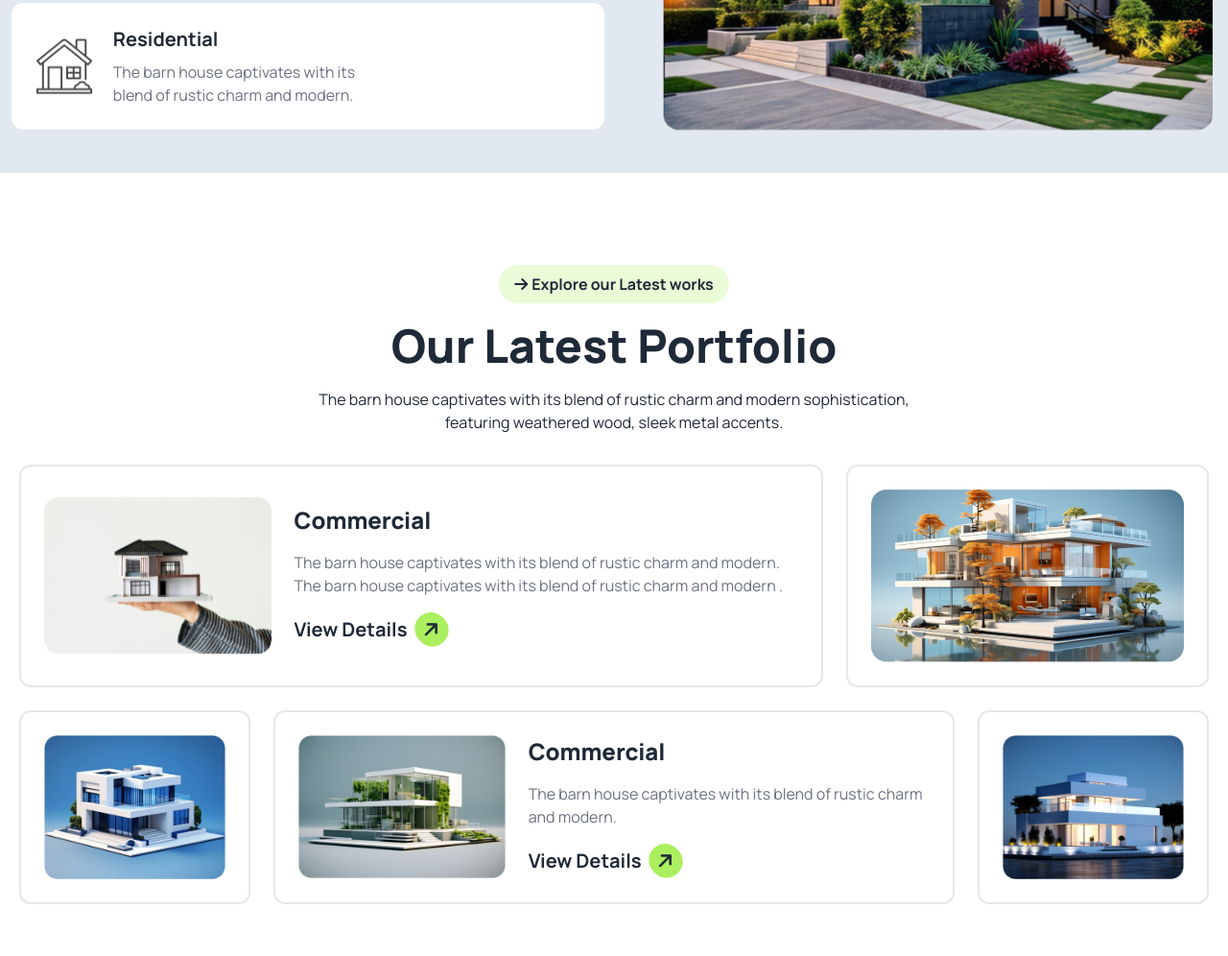
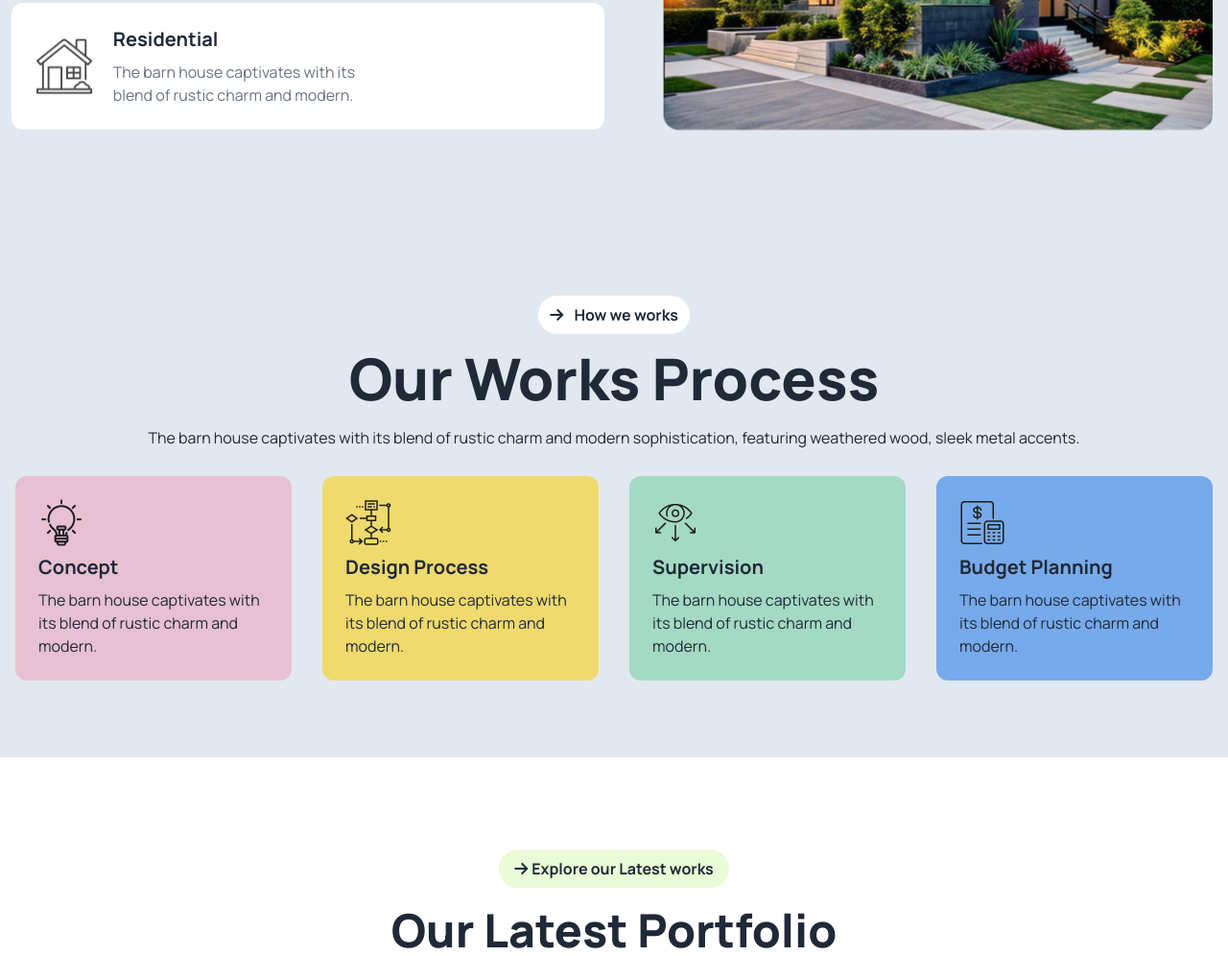
Before and after one commit to whoishasan/Assignment3-Rinterio, a plain HTML site: page index.html in a window 1280 px wide. Shown: the part 1377-2373 px from the top of the page at 96% size. Drawn offline with nearby package versions, Linux system fonts and the light colour scheme.

Commit message:
works procces and footer section design

```diff
--- a/index.html
+++ b/index.html
@@ -198,6 +198,70 @@
       </section>
       <!-- About Section Ends Here -->
 
+      <!-- Works Procces Section Starts From Here -->
+      <section>
+        <div class="bg-slate-200">
+          <div class="container mx-auto">
+            <div class="grid justify-items-center mx-4">
+              <button
+                class="py-2 px-3 rounded-full bg-white font-bold lg:mt-32"
+              >
+                <i class="fa-solid fa-arrow-right"></i>
+                <span class="ml-2">How we works</span>
+              </button>
+              <h1 class="text-3xl lg:text-6xl font-extrabold mt-4">
+                Our Works Process
+              </h1>
+              <p class="mt-5 mb-7 text-center">
+                The barn house captivates with its blend of rustic charm and
+                modern sophistication, featuring weathered wood, sleek metal
+                accents.
+              </p>
+            </div>
+            <!-- Cards Container -->
+            <div class="grid grid-cols-1 lg:grid-cols-4 lg:gap-8 mx-4 pb-20">
+              <!-- Card - 1 -->
+              <div class="p-6 bg-[#E7C1D3] rounded-xl mb-5 lg:mb-0">
+                <img src="./assets/concept.png" alt="" />
+                <h5 class="font-bold text-xl my-2">Concept</h5>
+                <p>
+                  The barn house captivates with its blend of rustic charm and
+                  modern.
+                </p>
+              </div>
+              <!-- Card - 2 -->
+              <div class="p-6 bg-[#EFDA6E] rounded-xl">
+                <img src="./assets/flow-chart.png" alt="" />
+                <h5 class="font-bold text-xl my-2">Design Process</h5>
+                <p>
+                  The barn house captivates with its blend of rustic charm and
+                  modern.
+                </p>
+              </div>
+              <!-- Card - 3 -->
+              <div class="p-6 bg-[#A4DAC3] rounded-xl my-5 lg:my-0">
+                <img src="./assets/vision.png" alt="" />
+                <h5 class="font-bold text-xl my-2">Supervision</h5>
+                <p>
+                  The barn house captivates with its blend of rustic charm and
+                  modern.
+                </p>
+              </div>
+              <!-- Card - 4 -->
+              <div class="p-6 bg-[#77AAEA] rounded-xl">
+                <img src="./assets/budget-planning.png" alt="" />
+                <h5 class="font-bold text-xl my-2">Budget Planning</h5>
+                <p>
+                  The barn house captivates with its blend of rustic charm and
+                  modern.
+                </p>
+              </div>
+            </div>
+          </div>
+        </div>
+      </section>
+      <!-- Works Procces Section Ends Here -->
+
       <!-- Our Latest Portfolio Section Starts Frme Here -->
       <section class="lg:py-24 py-10 mx-5">
         <div class="container mx-auto">
@@ -343,5 +407,38 @@
       </section>
       <!-- Discuss Section Ends Here -->
     </main>
+    <!-- Footer Section Starts From Here -->
+    <footer class="bg-black w-full lg:mb-2">
+      <div class="pt-10 grid justify-items-center">
+        <h2 class="text-center text-white text-4xl font-extrabold">
+          <i
+            class="fa-solid fa-arrow-right bg-color-primary -rotate-45 rounded-full text-black py-1 px-2 text-3xl mr-2"
+          ></i
+          >Rinterio
+        </h2>
+        <p class="text-center text-gray-500 lg:w-[680px] mt-6 px-3">
+          The barn house captivates with its blend of rustic charm and modern
+          sophistication, featuring weathered wood, sleek metal accents.
+        </p>
+      </div>
+      <nav
+        class="lg:flex justify-center list-none text-center mt-8 text-[#E9E9E9]"
+      >
+        <li class="mb-3 lg:mx-12"><a href=""></a>Home</li>
+        <li class="mb-3 lg:mx-12"><a href=""></a>Services</li>
+        <li class="mb-3 lg:mx-12"><a href=""></a>Portfolio</li>
+        <li class="mb-3 lg:mx-12"><a href=""></a>Blogs</li>
+        <li class="mb-3 lg:mx-12"><a href=""></a>Contact Us</li>
+      </nav>
+      <div class="grid justify-items-center py-6">
+        <button class="bg-color-primary py-2 px-3 rounded-full w-96 lg:w-48">
+          <span class="font-bold">Book Consult</span
+          ><i
+            class="fa-solid fa-arrow-right bg-black text-white p-2 ml-2 rounded-full -rotate-45"
+          ></i>
+        </button>
+      </div>
+    </footer>
+    <!-- Footer Section Ends Here -->
   </body>
 </html>
```
